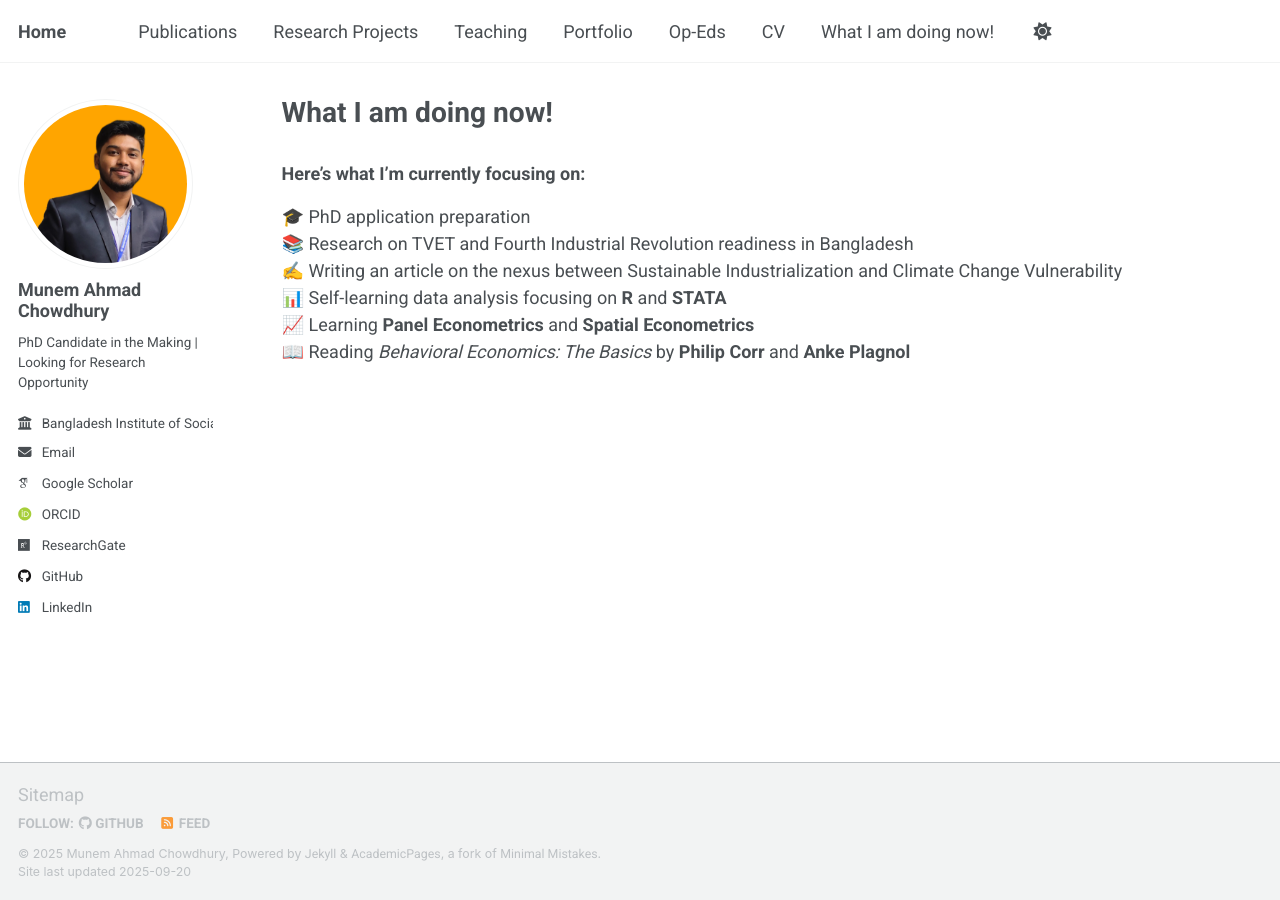
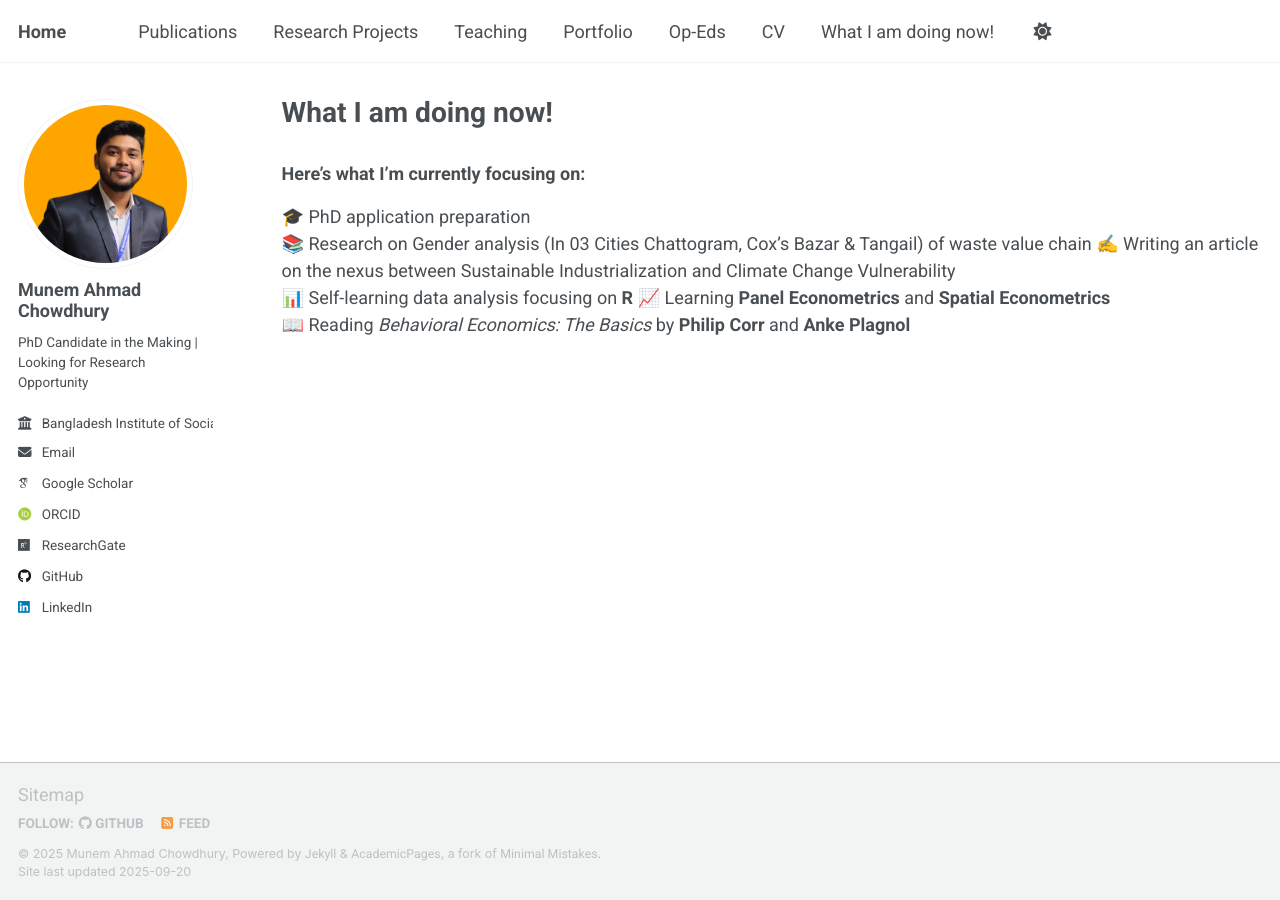
Before and after one commit to munemahmad/munemahmad.github.io, a Jekyll site: the page built from _pages/now.md, in a window 1280 px wide. Built offline with Jekyll 4.4.1, drawn with Linux system fonts in a browser that asks for light colours; some web fonts are replaced; a script that is not in the unit is left out.

Commit message:
Update now.md

```diff
--- a/_pages/now.md
+++ b/_pages/now.md
@@ -8,8 +8,8 @@ author_profile: true
 ### Here’s what I’m currently focusing on:
 
 🎓 PhD application preparation
-📚 Research on TVET and Fourth Industrial Revolution readiness in Bangladesh
+📚 Research on Gender analysis (In 03 Cities Chattogram, Cox’s Bazar & Tangail) of waste value chain
 ✍️ Writing an article on the nexus between Sustainable Industrialization and Climate Change Vulnerability
-📊 Self-learning data analysis focusing on **R** and **STATA**
+📊 Self-learning data analysis focusing on **R**
 📈 Learning **Panel Econometrics** and **Spatial Econometrics**
 📖 Reading *Behavioral Economics: The Basics* by **Philip Corr** and **Anke Plagnol**
```
